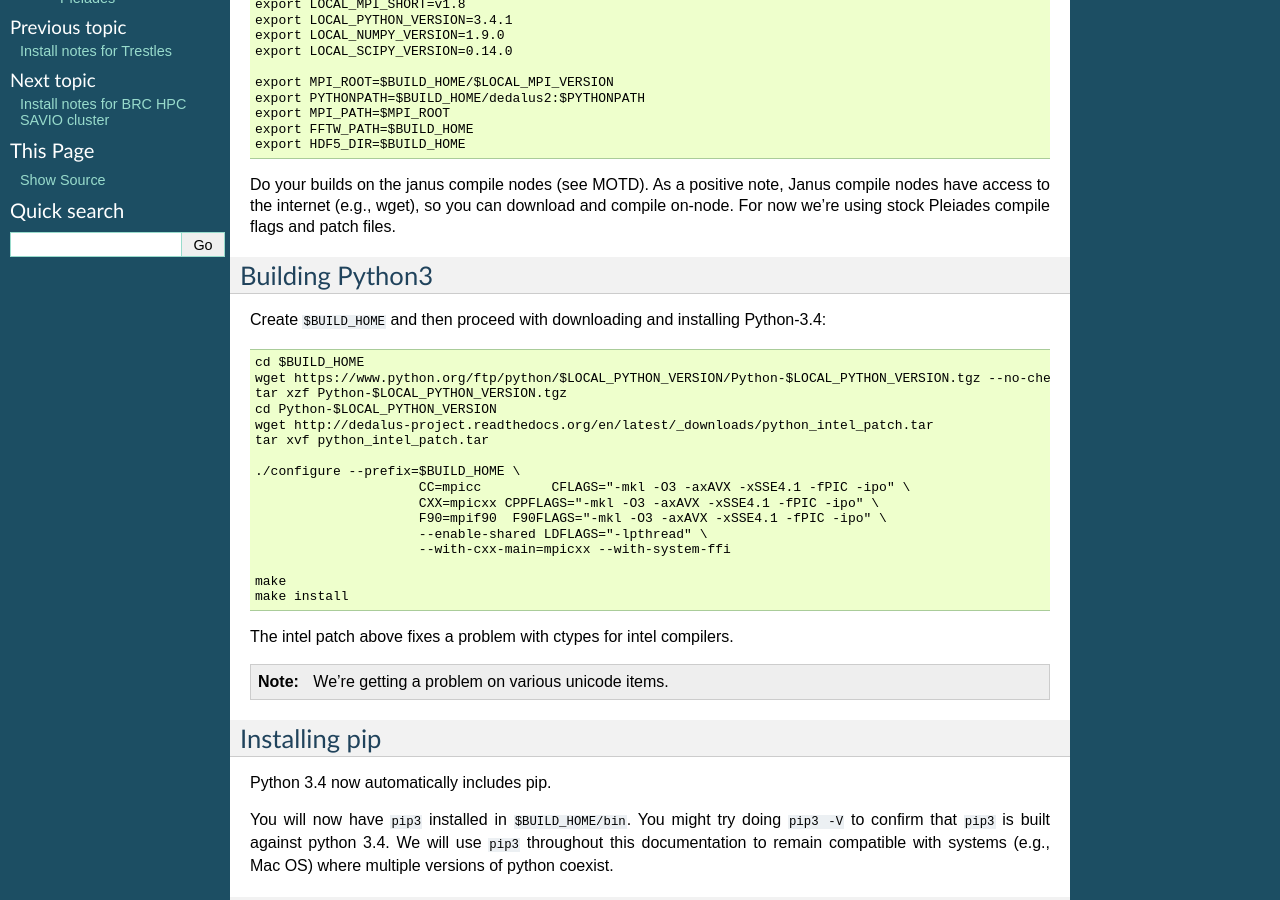
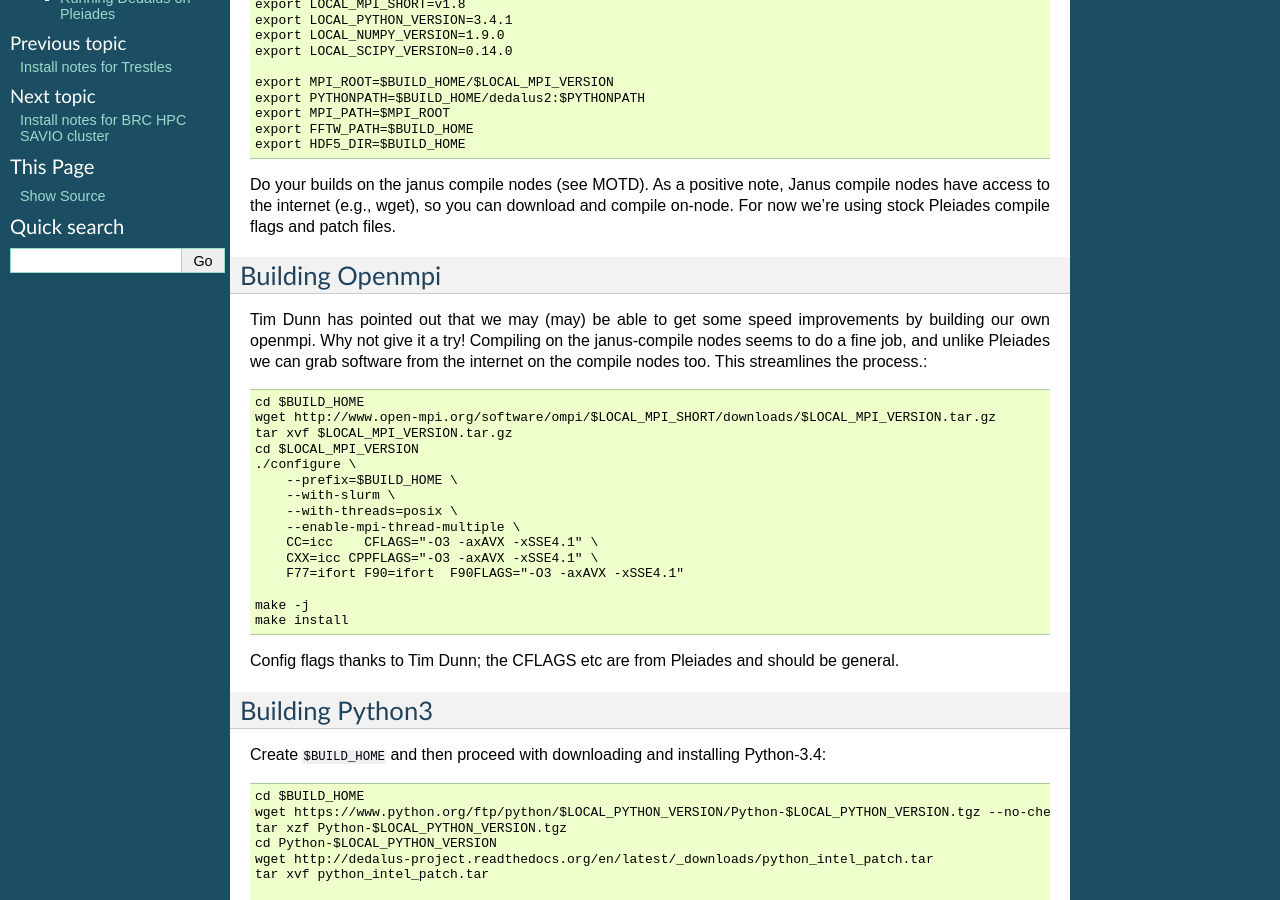
Before and after one commit to enlighter/dedalus, a Sphinx documentation site: the page built from docs/machines/janus/janus.rst, in a window 1280 px wide and 900 px high, scrolled down 452 px. Built offline with Sphinx 7.4.7, drawn with Linux system fonts in a browser that asks for light colours; formulas are drawn with MathJax 3; pages that are not in the unit, such as notebooks, are missing from menus.

Commit message:
Working openmpi compile instructions.

```diff
--- a/docs/machines/janus/janus.rst
+++ b/docs/machines/janus/janus.rst
@@ -39,6 +39,34 @@
 note, Janus compile nodes have access to the internet (e.g., wget), so
 you can download and compile on-node.  For now we're using stock
 Pleiades compile flags and patch files.
+
+
+Building Openmpi
+--------------------------
+Tim Dunn has pointed out that we may (may) be able to get some speed
+improvements by building our own openmpi.  Why not give it a try!
+Compiling on the janus-compile nodes seems to do a fine job, and
+unlike Pleiades we can grab software from the internet on the compile
+nodes too.   This streamlines the process.::
+
+    cd $BUILD_HOME
+    wget http://www.open-mpi.org/software/ompi/$LOCAL_MPI_SHORT/downloads/$LOCAL_MPI_VERSION.tar.gz
+    tar xvf $LOCAL_MPI_VERSION.tar.gz
+    cd $LOCAL_MPI_VERSION
+    ./configure \
+        --prefix=$BUILD_HOME \
+        --with-slurm \
+        --with-threads=posix \
+        --enable-mpi-thread-multiple \
+        CC=icc    CFLAGS="-O3 -axAVX -xSSE4.1" \
+        CXX=icc CPPFLAGS="-O3 -axAVX -xSSE4.1" \
+        F77=ifort F90=ifort  F90FLAGS="-O3 -axAVX -xSSE4.1"
+
+    make -j
+    make install
+
+Config flags thanks to Tim Dunn; the CFLAGS etc are from Pleiades and
+should be general.
 
 
 Building Python3
```
